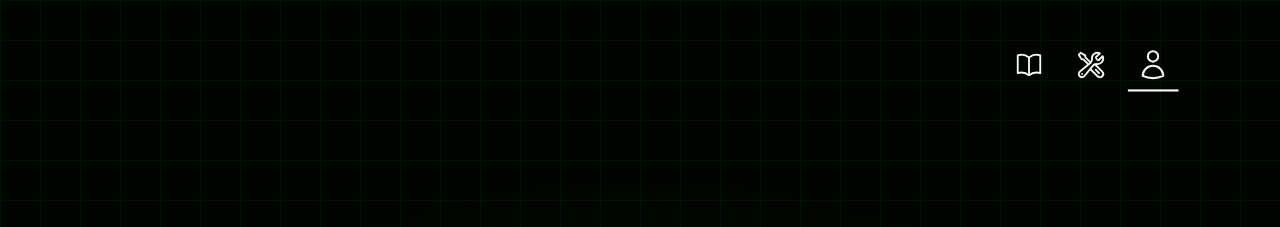
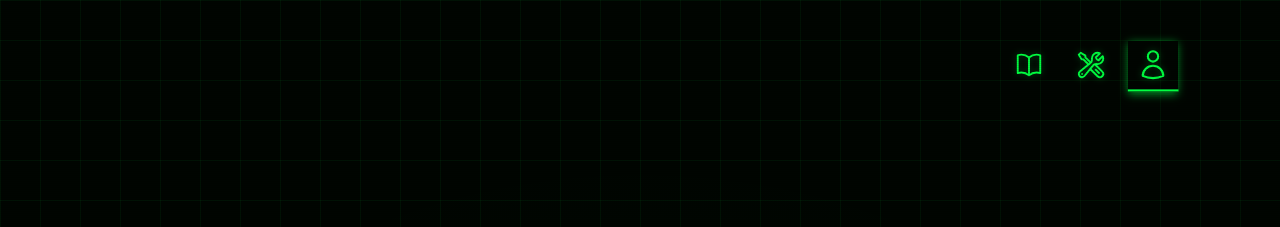
Before and after one commit to anasvemmully/anasvemmully.github.io, a Jekyll site: the page built from index.md, in a window 1280 px wide. Shown: the top 227 px of the page. Built offline with Jekyll 4.4.1, drawn with Linux system fonts in a browser that asks for light colours.

Commit message:
style: update navigation with terminal green theme
- Replace white colors with terminal green
- Add glow effects on hover and active states
- Increase transition speed for snappier feel

```diff
--- a/_sass/navigation.scss
+++ b/_sass/navigation.scss
@@ -8,12 +8,13 @@
     justify-content: flex-end;
 
     .navbar-item {
-        color: $white;
+        color: $TerminalGreen;
         position: relative;
         font-size: $fontMedium;
         padding: 1rem;
         font-weight: 400;
         cursor: pointer;
+        transition: all 0.1s ease;
 
 
         &::before {
@@ -22,26 +23,31 @@
             height: calc($IconSize + 1rem);
             position: absolute;
             transform: translate(-17%, -10%);
+            transition: all 0.1s ease;
         }
 
         &:hover::before {
             z-index: -1;
-            border-bottom: 1px solid white;
+            border-bottom: 1px solid $TerminalGreen;
+            box-shadow: 0 2px 5px rgba(0, 255, 65, 0.5);
         }
 
         &:hover  {
             font-weight: bold;
             scale: 1.1;
+            text-shadow: 0 0 10px rgba(0, 255, 65, 0.5);
         }
 
         &.active::before {
             z-index: -1;
-            border-bottom: 2px solid white;
+            border-bottom: 2px solid $TerminalGreen;
+            box-shadow: 0 2px 8px rgba(0, 255, 65, 0.6);
 
         }
 
         &.active {
             scale: 1.1;
+            text-shadow: 0 0 10px rgba(0, 255, 65, 0.5);
         }
 
         &.active:hover {
@@ -49,9 +55,10 @@
         }
 
         .icons {
-            color: white;
+            color: $TerminalGreen;
             width: $IconSize;
             height: $IconSize;
+            filter: drop-shadow(0 0 3px rgba(0, 255, 65, 0.3));
         }
 
     }
```
